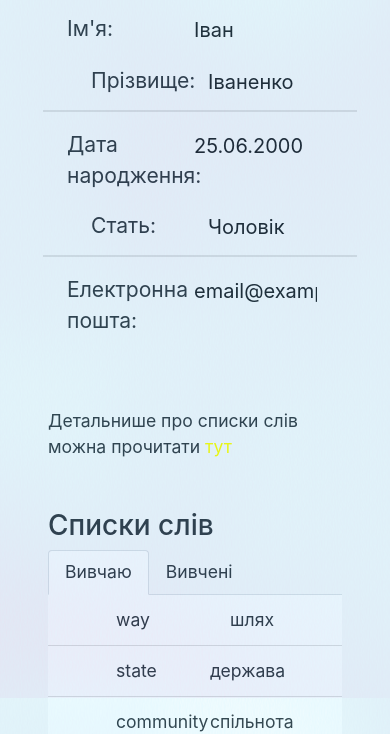
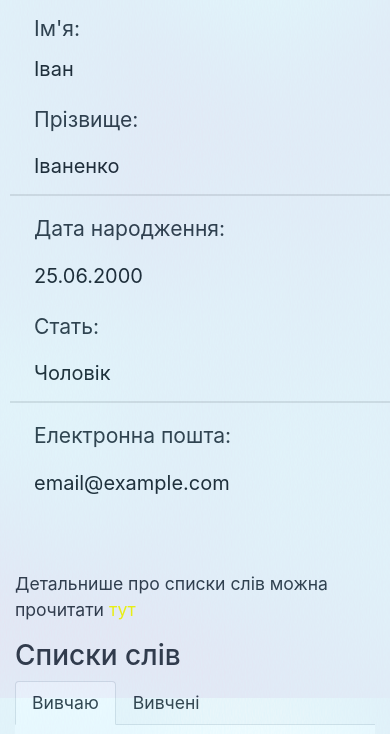
Before and after one commit to YaroslavMelnyk/Web-design, a plain HTML site: page LearningEnglishWords(lab1)/profile.html in a window 390 px wide. Shown: the part 146-880 px from the top of the page. Drawn offline with nearby package versions, Linux system fonts and the light colour scheme.

Commit message:
add adaptability prifile

```diff
--- a/LearningEnglishWords(lab1)/css/style.css
+++ b/LearningEnglishWords(lab1)/css/style.css
@@ -3,14 +3,12 @@ html, body{
 }
 
 body{
-    /*background-color: rgb(134, 231, 255);*/
     background: url(../Images/background-bleu-42.jpg) no-repeat center center fixed;
     background-size: cover;
     color: white;
     font-size: 1.2rem;
 }
 
-/*Menu*/
 .navbar{
     font-size: 1.1rem;
 }
@@ -52,10 +50,6 @@ a:visited{
     color: yellowgreen;
 }
 
-/*footer{
-    display: none;
-}*/
-
 .reg-container{
     height: 100%;
 }
--- a/LearningEnglishWords(lab1)/profile.html
+++ b/LearningEnglishWords(lab1)/profile.html
@@ -64,22 +64,23 @@
         </div>
     </nav>
 
-    <div class="container container-profile bg-light block-opacity text-dark align-self-start mt-5 pt-5 px-5">
+    <!--profile-->
+    <div class="container container-profile bg-light block-opacity text-dark align-self-start mt-5 pt-5 px-sm-5">
         <form>
             <h1 class="text-center">Профіль</h1>
             <div class="form-row">
                 <div class="form-group col-md-6 mb-1 pl-4">
                     <div class="row">
-                        <label for="profileName" class="col-5 pb-0 col-form-label">Ім'я:</label>
-                        <div class="col-6">
+                        <label for="profileName" class="col-sm-5 pb-0 col-form-label">Ім'я:</label>
+                        <div class="col-sm-6">
                             <input type="text" class="form-control-plaintext form-control-lg " id="profileName" value="Іван" readonly>
                         </div>
                     </div>
                 </div>
-                <div class="form-group col-md-6 mb-1 pl-5">
+                <div class="form-group col-md-6 mb-1 pl-4">
                     <div class="row ">
-                        <label for="profileSurname" class="col-5  col-form-label">Прізвище:</label>
-                       <div class="col-6">
+                        <label for="profileSurname" class="col-sm-5  col-form-label">Прізвище:</label>
+                       <div class="col-sm-6">
                             <input type="text" class="form-control-plaintext form-control-lg" id="profileSurname" value="Іваненко" readonly>
                         </div>
                     </div>
@@ -87,16 +88,16 @@
                 <hr class="col-12">
                 <div class="form-group col-md-6 mb-1 pl-4">
                     <div class="row">
-                        <label for="profileBirthdate" class="col-5  col-form-label">Дата народження:</label>
-                        <div class="col-6">
+                        <label for="profileBirthdate" class="col-sm-5  col-form-label">Дата народження:</label>
+                        <div class="col-sm-6">
                             <input class="form-control-plaintext form-control-lg" type="text" id="profileBirthdate" value="25.06.2000" readonly>
                         </div>
                     </div>
                 </div>
-                <div class="form-group col-md-6 mb-1 pl-5">
+                <div class="form-group col-md-6 mb-1 pl-4">
                     <div class="row">
-                        <label for="profileBirthdate" class="col-5  col-form-label">Стать:</label>
-                        <div class="col-6">
+                        <label for="profileBirthdate" class="col-sm-5  col-form-label">Стать:</label>
+                        <div class="col-sm-6">
                             <input class="form-control-plaintext form-control-lg" type="text" id="profileBirthdate" value="Чоловік" readonly>
                         </div>
                     </div>
@@ -104,8 +105,8 @@
                 <hr class="col-12">
                 <div class="form-group col-md-6 pl-4">
                     <div class="row">
-                        <label for="profileEmail" class="col-5 col-form-label">Електронна пошта:</label>
-                        <div class="col-6">
+                        <label for="profileEmail" class="col-sm-5 col-form-label">Електронна пошта:</label>
+                        <div class="col-sm-6">
                             <input type="text" class="form-control-plaintext form-control-lg" id="profileEmail" value="email@example.com" readonly>
                         </div>
                     </div>
@@ -117,7 +118,7 @@
             Детальнише про списки слів можна прочитати <a href="index.html#instructionApp">тут</a>
         </p>
 
-        <div class="my-5">
+        <div class="my-sm-5">
             <h3>Списки слів</h3>
             <ul class="nav nav-tabs" id="wordList" role="tablist">
                 <li class="nav-item" role="presentation">
@@ -131,25 +132,25 @@
                 <div class="tab-pane fade show active" id="studyingList" role="tabpanel" aria-labelledby="studyingList-tab">
                     <ul class="list-group list-group-flush">
                         <li class="list-group-item">
-                            <div class="row px-5">
+                            <div class="row px-sm-5">
                                 <div class="col-6 text-left">way</div>
                                 <div class="col-6 text-right">шлях</div>
                             </div>
                         </li>
                         <li class="list-group-item">
-                            <div class="row px-5">
+                            <div class="row px-sm-5">
                                 <div class="col-6 text-left">state</div>
                                 <div class="col-6 text-right">держава</div>
                             </div>
                         </li>
                         <li class="list-group-item">
-                            <div class="row px-5">
+                            <div class="row px-sm-5">
                                 <div class="col-6 text-left">community</div>
                                 <div class="col-6 text-right">спільнота</div>
                             </div>
                         </li>
                         <li class="list-group-item">
-                            <div class="row px-5">
+                            <div class="row px-sm-5">
                                 <div class="col-6 text-left">world</div>
                                 <div class="col-6 text-right">світ</div>
                             </div>
@@ -159,25 +160,25 @@
                 <div class="tab-pane fade" id="studiedList" role="tabpanel" aria-labelledby="studiedList-tab">
                     <ul class="list-group list-group-flush">
                         <li class="list-group-item">
-                            <div class="row px-5">
+                            <div class="row px-sm-5">
                                 <div class="col-6 text-left">school</div>
                                 <div class="col-6 text-right">школа</div>
                             </div>
                         </li>
                         <li class="list-group-item">
-                            <div class="row px-5">
+                            <div class="row px-sm-5">
                                 <div class="col-6 text-left">child</div>
                                 <div class="col-6 text-right">дитина</div>
                             </div>
                         </li>
                         <li class="list-group-item">
-                            <div class="row px-5">
+                            <div class="row px-sm-5">
                                 <div class="col-6 text-left">family</div>
                                 <div class="col-6 text-right">родина</div>
                             </div>
                         </li>
                         <li class="list-group-item">
-                            <div class="row px-5">
+                            <div class="row px-sm-5">
                                 <div class="col-6 text-left">student</div>
                                 <div class="col-6 text-right">студент</div>
                             </div>
```
Also changed, not shown: LearningEnglishWords(lab1)/signin.html (+1 -0 lines), LearningEnglishWords(lab1)/signup.html (+1 -1 lines), LearningEnglishWords(lab1)/testing.html (+1 -0 lines).
